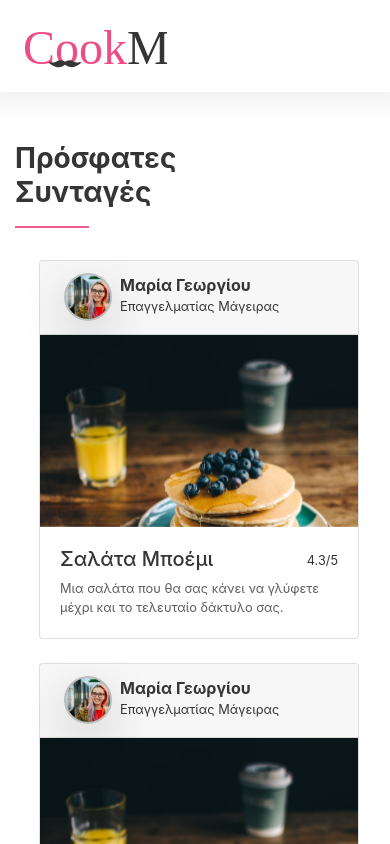
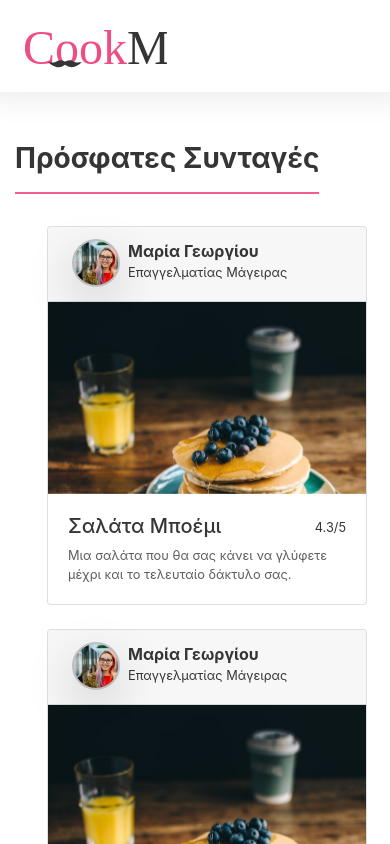
Before and after one commit to koioannis/cookme, a Vue app in the folder client/: page /discovery/recent in a window 390 px wide. Shown: the top 844 px of the page. Built offline with nearby package versions, Linux system fonts and the light colour scheme.

Commit message:
Fixed v-for, Made Discovery more responsive

```diff
--- a/client/src/components/discovery/FiltersBar.vue
+++ b/client/src/components/discovery/FiltersBar.vue
@@ -8,15 +8,15 @@
     </div>
 
     <div class="filters-wrapper text-center">
-      <div v-for="(value, key) in navItems" :key="value" class="filters">
+      <div v-for="(value, key) in navItems" :key="key" class="filters">
         <router-link :to={path:value.path} class="pt-3 pb-3 filters-link"
           :class="{'filter-pressed':(key === currentPage)}">
           {{ value.title }}
         </router-link>
 
         <div v-if="value.children&&key === currentPage">
-          <div v-for="(sub_value) in value.children" :key="sub_value" class="filters">
-            <router-link :to={path:sub_value.path} class="pt-3 pb-3 filters-link"
+          <div v-for="(sub_value, key) in value.children" :key="key" class="filters">
+            <router-link :to={path:sub_value.path} class="pt-2 pb-2 filters-link"
               :class="{'filter-pressed':(key === currentPage)}">
               {{ sub_value.title }}
             </router-link>
@@ -64,6 +64,7 @@ export default {
       display: inline-block;
       width: 100%;
       color: black;
+      opacity: 0.96;
       text-decoration: none;
     }
 
--- a/client/src/components/discovery/ContentTemplate.vue
+++ b/client/src/components/discovery/RecipesTemplate.vue
@@ -33,6 +33,6 @@ export default {
 <style lang="scss" scoped>
   .category-title {
     border-bottom: 2px #F15D90 solid;
-    width: 40%;
+    width: fit-content;
   }
 </style>
--- a/client/src/router/index.js
+++ b/client/src/router/index.js
@@ -12,13 +12,13 @@ import Policies from '@/components/about/ContentSection/Policies.vue';
 import FAG from '@/components/about/ContentSection/FAG.vue';
 import Contact from '@/components/about/ContentSection/Contact.vue';
 
-import ContentTemplate from '@/components/discovery/ContentTemplate.vue';
+import RecipesTemplate from '@/components/discovery/RecipesTemplate.vue';
 
 Vue.use(VueRouter);
 
 const routes = [
   {
-    path: '/',
+    path: '*',
     name: 'Home',
     component: Home,
   },
@@ -67,44 +67,39 @@ const routes = [
     children: [{
       path: 'recent',
       name: 'recent',
-      component: ContentTemplate,
+      component: RecipesTemplate,
     },
     {
       path: 'certified',
       name: 'certified',
-      component: ContentTemplate,
+      component: RecipesTemplate,
     },
     {
       path: 'popular',
       name: 'popular',
-      component: ContentTemplate,
+      component: RecipesTemplate,
     },
     {
       path: 'hot',
       name: 'hot',
-      component: ContentTemplate,
+      component: RecipesTemplate,
     },
     {
       path: 'fast',
       name: 'fast',
-      component: ContentTemplate,
+      component: RecipesTemplate,
     },
     {
       path: 'cheap',
       name: 'cheap',
-      component: ContentTemplate,
+      component: RecipesTemplate,
     },
     {
       path: 'difficulty/:id',
       name: 'difficulty',
-      component: ContentTemplate,
+      component: RecipesTemplate,
     },
     ],
-  },
-  {
-    path: '/*',
-    name: 'Home',
-    component: Home,
   },
 ];
 
--- a/client/src/views/About.vue
+++ b/client/src/views/About.vue
@@ -13,7 +13,7 @@
         <b-col cols="4" sm="4" class="text-md-left navigation-left d-none d-md-block">
           <h4 class="font-weight-bold mb-3 ml-1">
             Τι ψάχνεις ;</h4>
-          <div v-for="(value, key) in navItems" :key="value" class="mt-4">
+          <div v-for="(value, key) in navItems" :key="key" class="mt-4">
             <router-link :to={path:value.path} class="question-link"
               :class="{'question-link-pressed':(key === currentPage)}">
               {{ value.title }}
--- a/client/src/views/Discover.vue
+++ b/client/src/views/Discover.vue
@@ -4,15 +4,15 @@
 
     <Navbar class="fixed-top"/>
     <b-row class="content-wrapper">
-      <b-col class="d-none d-lg-block">
+      <b-col class="d-none d-md-block">
         <FiltersBar :currentPage="currentPage" class="side-bar"/>
       </b-col>
 
-      <b-col cols="7" class="mb-5">
+      <b-col lg="7" md="10" class="mb-5">
         <router-view :currentPage="currentPage"></router-view>
       </b-col>
 
-      <b-col>
+      <b-col class="d-none d-lg-block">
         <SignSideBar class="side-bar"/>
       </b-col>
     </b-row>
```
